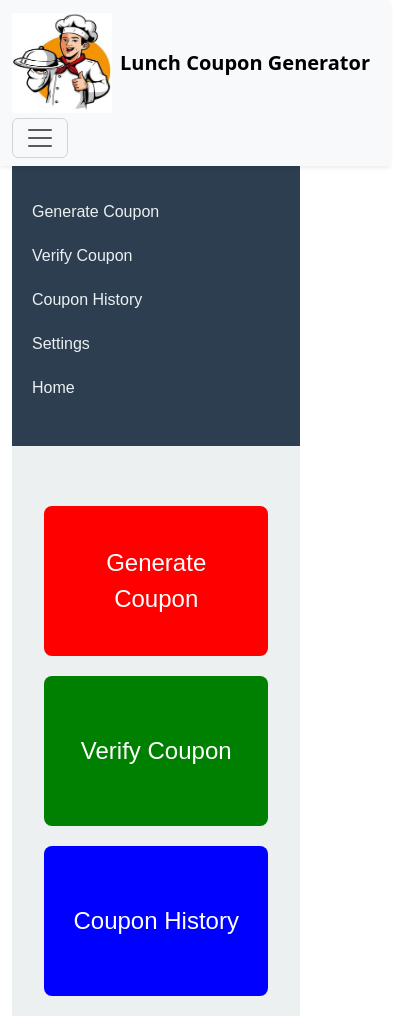
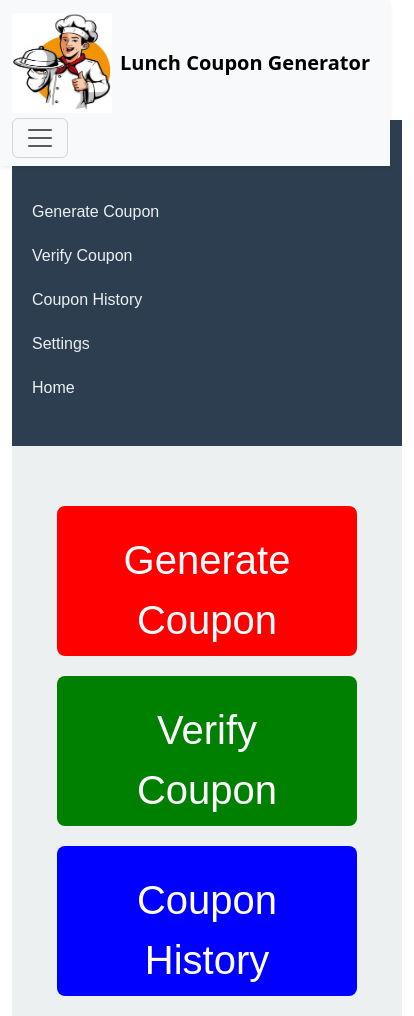
Before and after one commit to ashishvirgo/Lunch-Coupen-App, a React (Vite) app in the folder Client/: page / in a window 390 px wide. Shown: the whole page, 414 px wide, since content can reach past the window. Built offline with nearby package versions, Linux system fonts and the light colour scheme.

Commit message:
update mobile view

```diff
--- a/Client/src/Pages/DashBoard.css
+++ b/Client/src/Pages/DashBoard.css
@@ -30,6 +30,7 @@
 
 .main-content {
   flex-grow: 1;
+  width: 100vw;
   padding: 20px;
   background-color: #ecf0f1;
 }
@@ -49,7 +50,7 @@
   width: 90%;
   max-width: 300px;
   height: 150px;
-  font-size: 1.5rem;
+  font-size: 2.5rem;
   color: white;
   border: none;
   border-radius: 8px;
```
